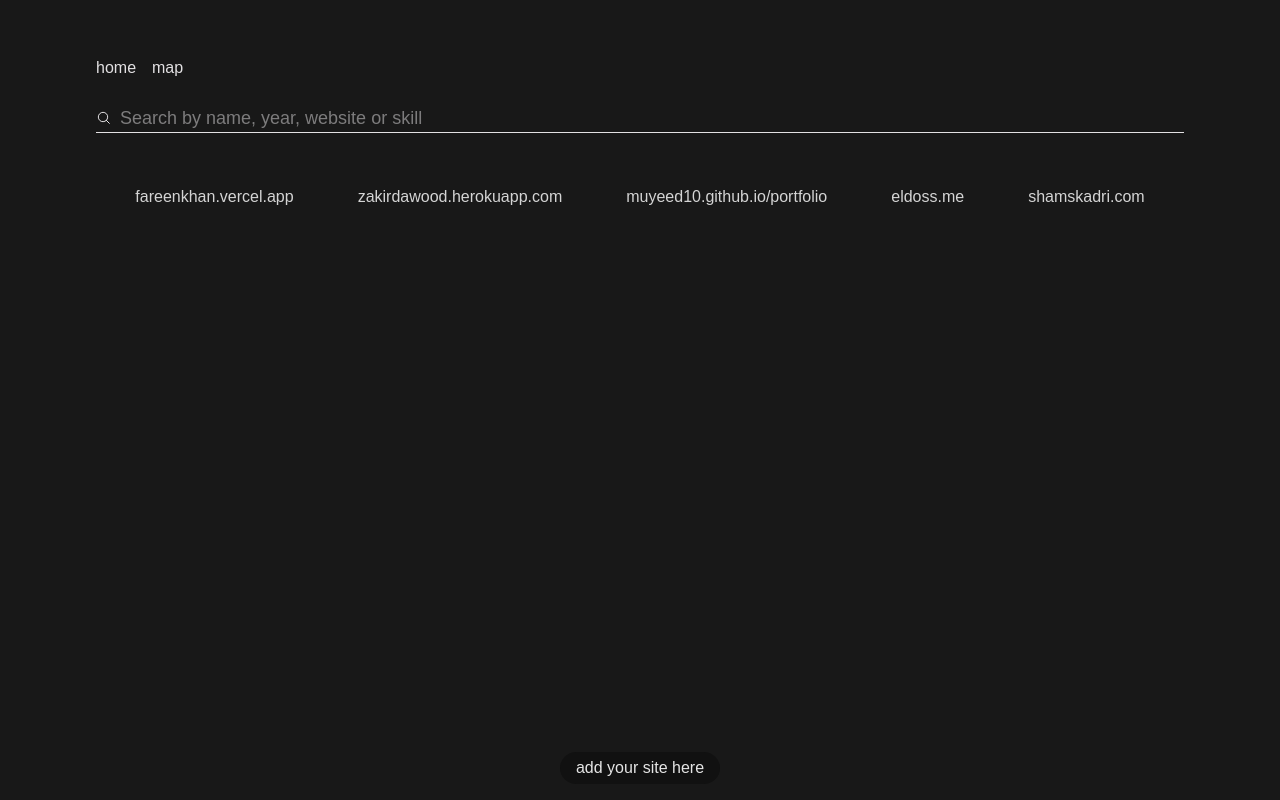
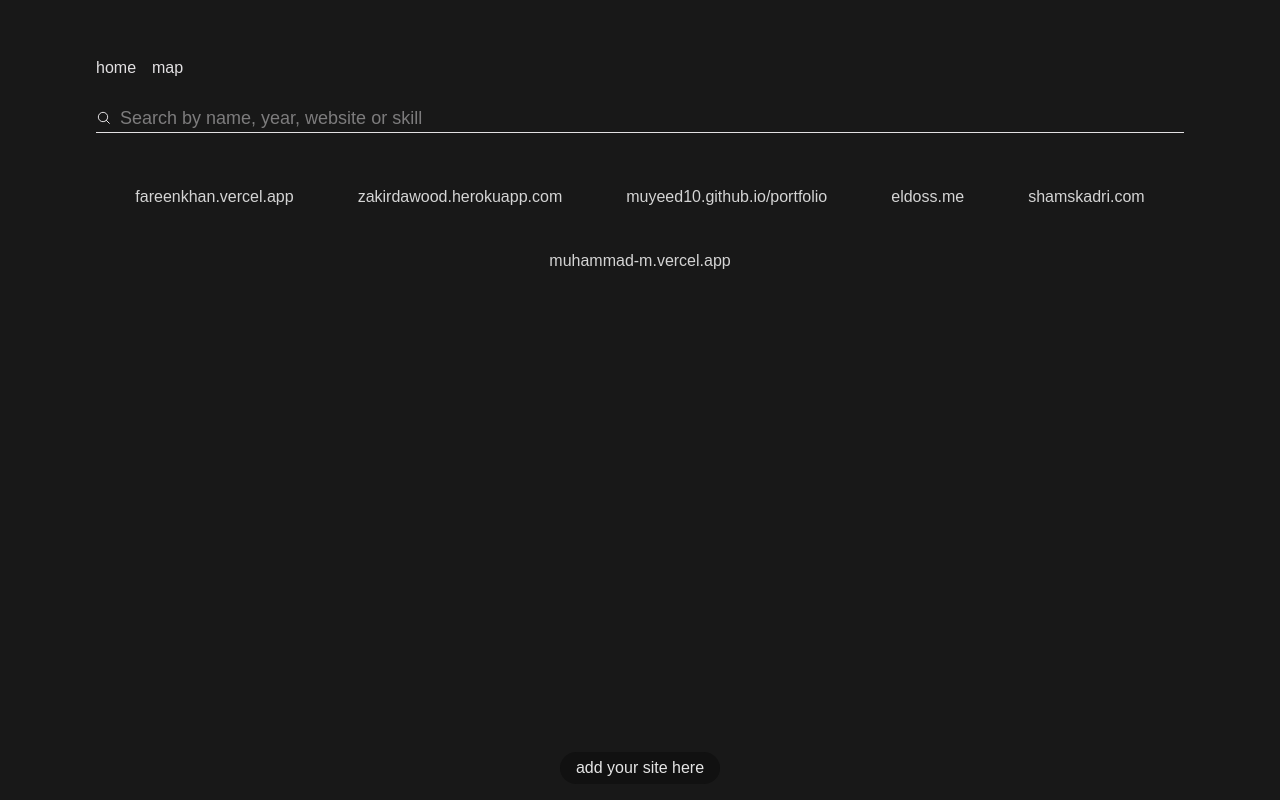
Before and after one commit to aminnausin/tmu-webring, a Vue app: page / in a window 1280 px wide. Built offline with nearby package versions, Linux system fonts and the light colour scheme; a web font is replaced by a local one.

Commit message:
Add Website

```diff
--- a/src/resources/sites.ts
+++ b/src/resources/sites.ts
@@ -3,7 +3,7 @@
 const sites: Website[] = [
     {
         name: 'Fareen Khan',
-        year: '2020',
+        year: '2025',
         link: new URL('https://fareenkhan.vercel.app/'),
         skills: ['java', 'swift'],
     },
@@ -11,7 +11,7 @@
         name: 'Zakir Dawood',
         year: '2025',
         link: new URL('https://zakirdawood.herokuapp.com/'),
-        skills: ['python', 'power bi'],
+        skills: ['python', 'powerbi'],
     },
     {
         name: 'Muyeed Hossain',
@@ -25,11 +25,17 @@
         link: new URL('https://eldoss.me/'),
         skills: ['python', 'javascript'],
     },
-        {
+    {
         name: 'Shams Kadri',
         year: '2025',
         link: new URL('https://shamskadri.com/'),
         skills: ['python', 'sql'],
     },
+    {
+        name: 'Muhammad Mehdi Ali',
+        year: '2025',
+        link: new URL('https://muhammad-m.vercel.app/'),
+        skills: ['javascript', 'dart'],
+    },
 ];
 export default sites;
```
